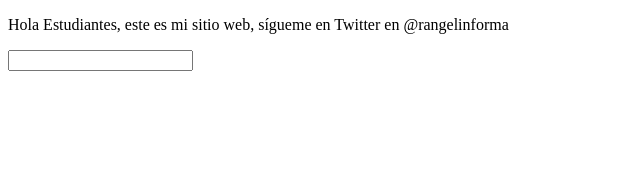
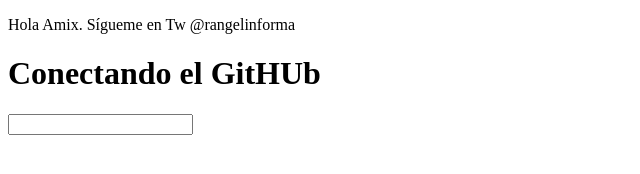
Before and after one commit to joserangel25/cursoPrework, a plain HTML site: page index.html in a window 1280 px wide. Shown: the whole page, without its empty margins (0-640 px from the left). Drawn offline with Linux system fonts and the light colour scheme.

Commit message:
agregamos cambios por primera vez

```diff
--- a/index.html
+++ b/index.html
@@ -7,9 +7,9 @@
     <title>Hola Mundo</title>
 </head>
 <body>
-    <p>Hola Estudiantes, este es mi sitio web, sígueme en Twitter
-        en @rangelinforma
+    <p>Hola Amix. Sígueme en Tw @rangelinforma
     </p>
+    <h1>Conectando el GitHUb</h1>
     <input type="text">
 </body>
 </html>
```
